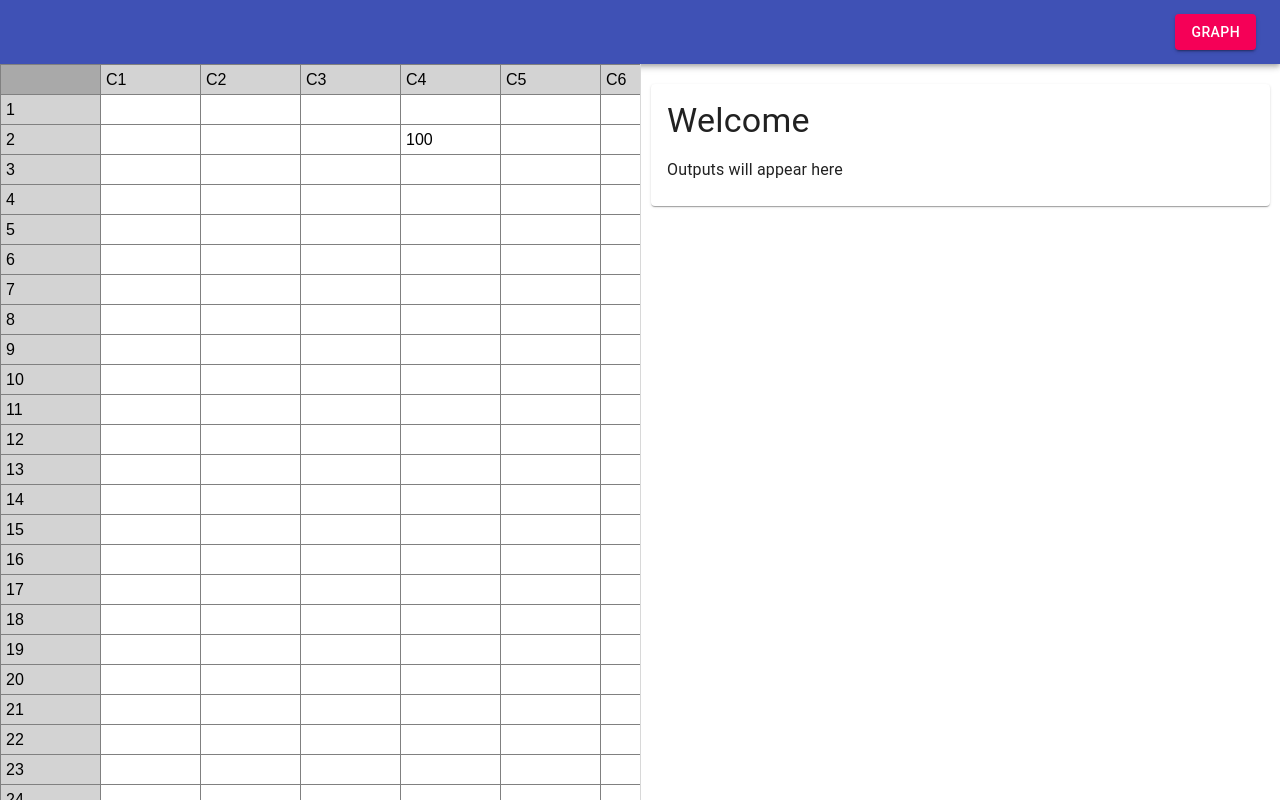
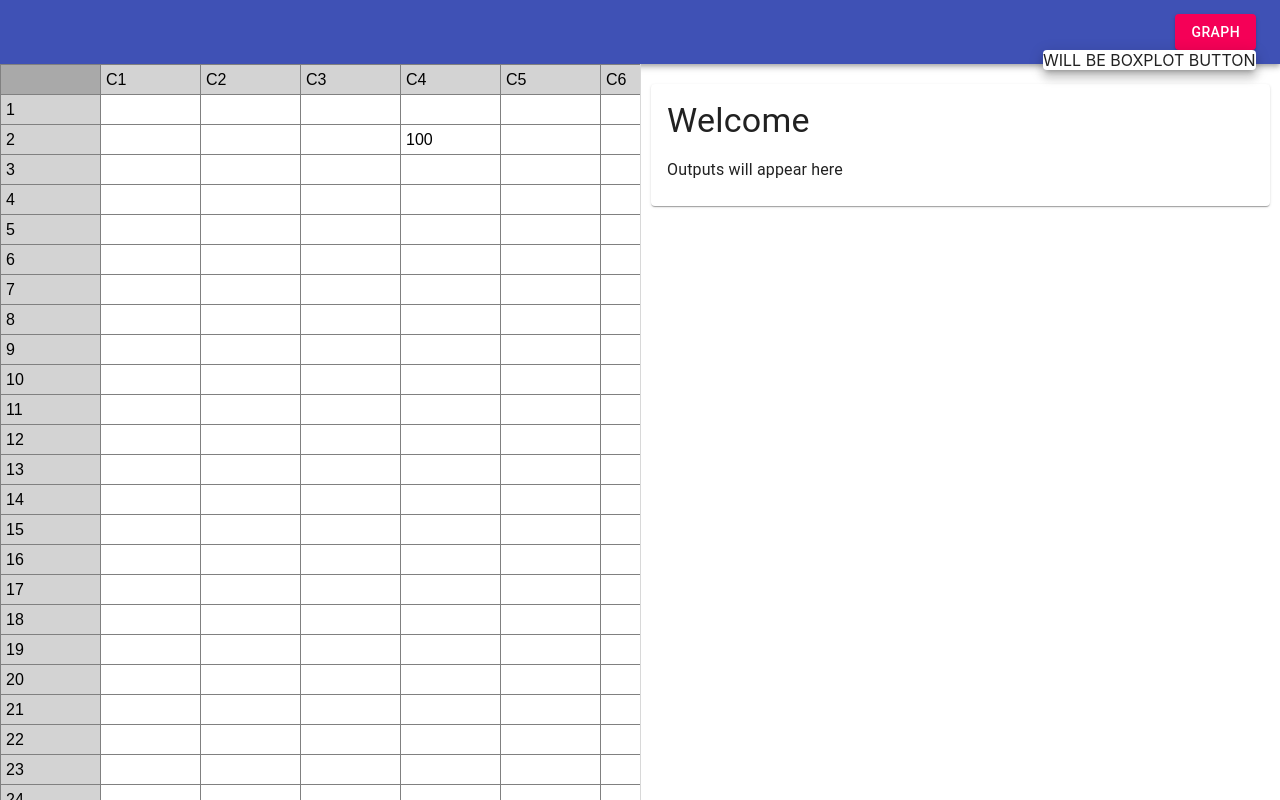
Before and after one commit to hadrianhughes/data-analysis-tool, a React (Create React App) app: page / in a window 1280 px wide. Both pictures are taken after a click on the button "GRAPH". Built offline with nearby package versions, Linux system fonts and the light colour scheme.

Commit message:
Add popover for graph menu

```diff
--- a/src/components/Toolbar/Toolbar.tsx
+++ b/src/components/Toolbar/Toolbar.tsx
@@ -1,8 +1,9 @@
-import React from 'react'
+import React, { useState } from 'react'
 import { makeStyles } from '@material-ui/core/styles'
 import AppBar from '@material-ui/core/AppBar'
 import Toolbar from '@material-ui/core/Toolbar'
 import Button from '@material-ui/core/Button'
+import Popover from '@material-ui/core/Popover'
 
 const useStyles = makeStyles(theme => ({
   root: {
@@ -14,14 +15,38 @@ const useStyles = makeStyles(theme => ({
 }))
 
 const Nav: React.FunctionComponent = () => {
+  const [openMenu, setOpenMenu] = useState<{ open: boolean, el: Element | null }>({ open: false, el: null })
   const classes = useStyles()
+
+  const handleClick = (e: React.SyntheticEvent) => {
+    if (openMenu.open) {
+      setOpenMenu({ open: false, el: null })
+    } else {
+      setOpenMenu({ open: true, el: e.currentTarget })
+    }
+  }
 
   return (
     <AppBar className={classes.root}>
       <Toolbar className={classes.toolbar}>
         <div />
         <div>
-          <Button variant="contained" color="secondary">Graph</Button>
+          <Button variant="contained" color="secondary" onClick={handleClick}>Graph</Button>
+          <Popover
+            open={openMenu.open}
+            anchorEl={openMenu.el}
+            anchorOrigin={{
+              vertical: 'bottom',
+              horizontal: 'right'
+            }}
+            transformOrigin={{
+              vertical: 'top',
+              horizontal: 'right'
+            }}
+            onClose={handleClick}
+          >
+            WILL BE BOXPLOT BUTTON
+          </Popover>
         </div>
       </Toolbar>
     </AppBar>
```
